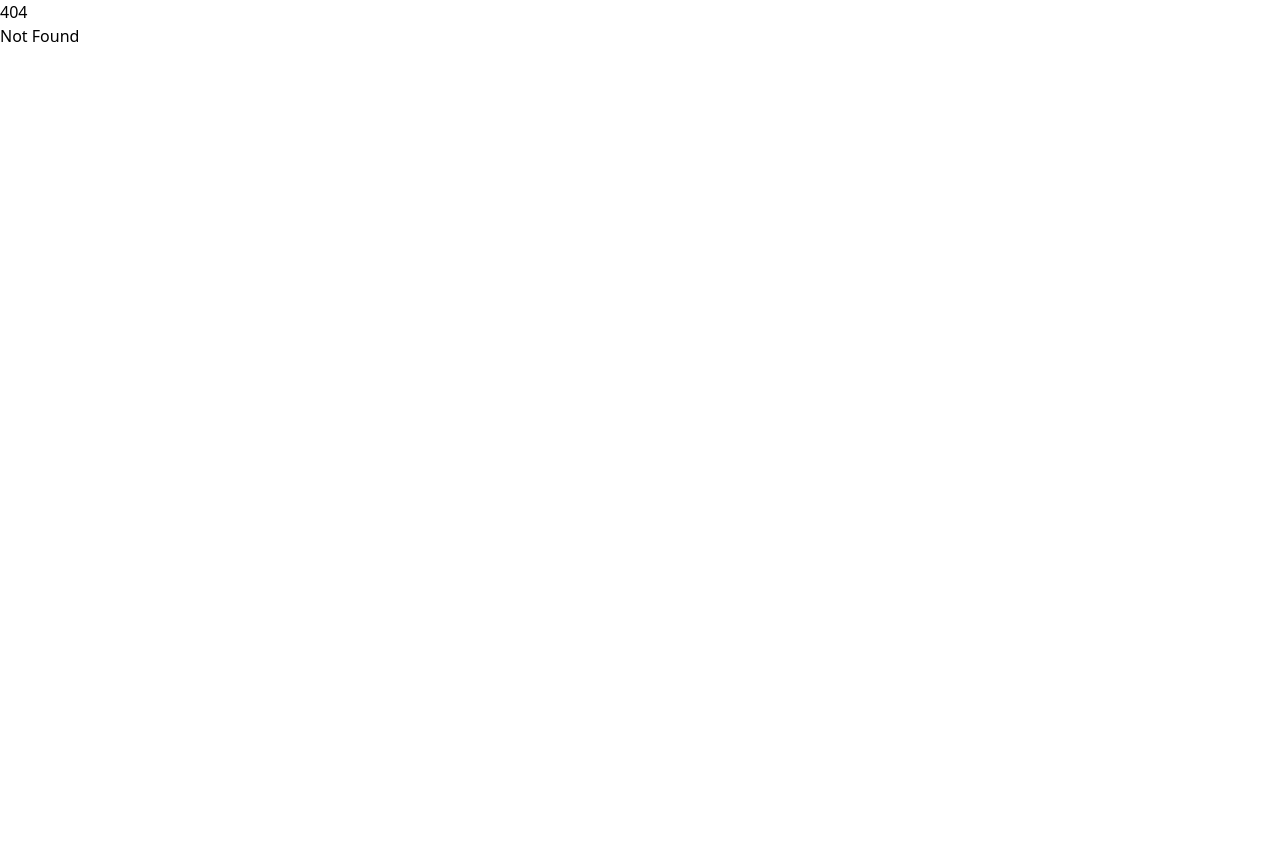
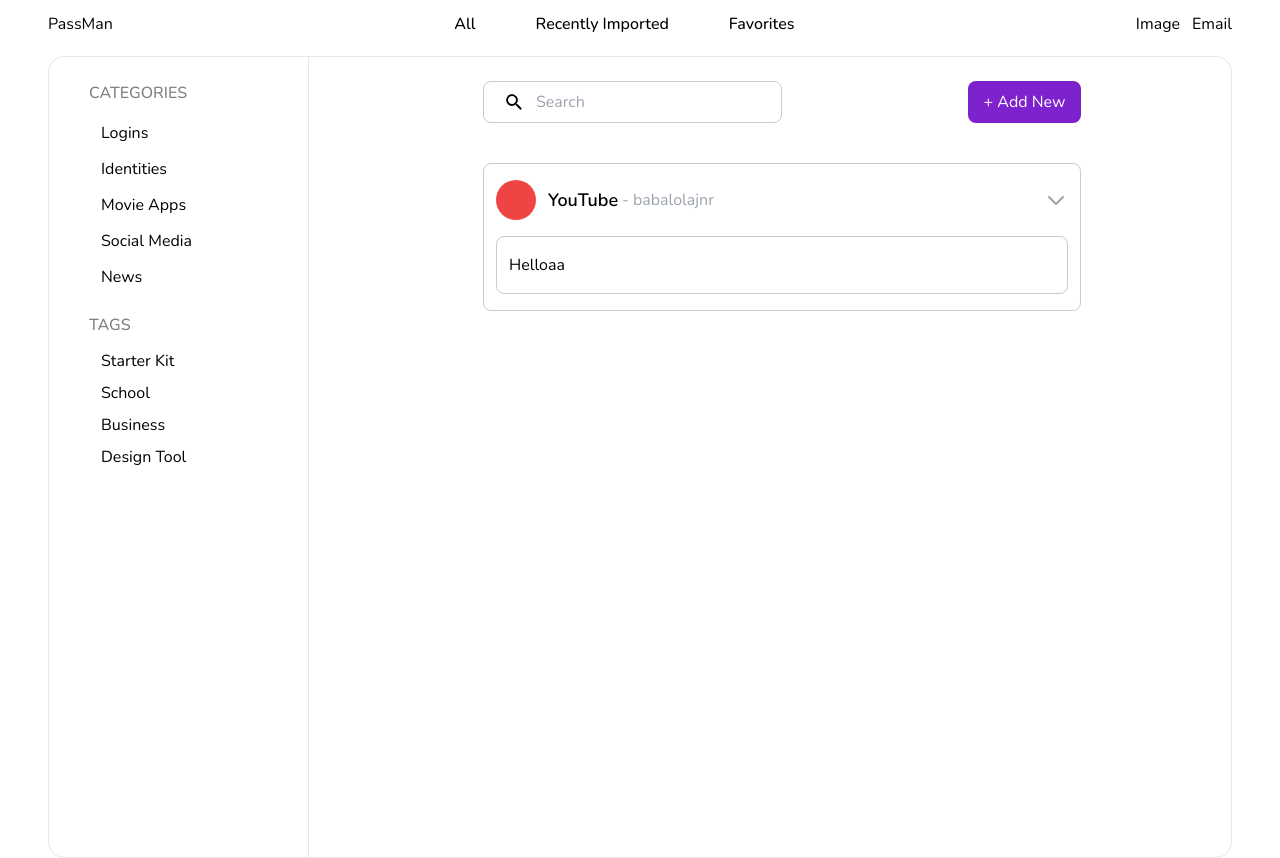
Before and after one commit to babalolajnr/password_manager, a SvelteKit app in the folder client/: page /dashboard/all in a window 1280 px wide. Before the commit this address had no page. Before the commit the page ends 800 px from the top, so only its background shows below. Built offline with nearby package versions, Linux system fonts and the light colour scheme.

Commit message:
feat: add dashboard

```diff
--- a/client/src/app.css
+++ b/client/src/app.css
@@ -1,3 +1,8 @@
+@import url('https://fonts.googleapis.com/css2?family=Nunito:ital,wght@0,200;0,300;0,400;0,500;0,600;0,700;0,800;0,900;0,1000;1,200;1,300;1,400;1,500;1,600;1,700;1,800;1,900;1,1000&display=swap');
 @tailwind base;
 @tailwind components;
 @tailwind utilities;
+
+.nunito {
+    font-family: 'Nunito', sans-serif;
+}
--- a/client/src/routes/dashboard/+layout.svelte
+++ b/client/src/routes/dashboard/+layout.svelte
@@ -1,59 +1,35 @@
 <script lang="ts">
+	import NavBar from './components/NavBar.svelte';
+	import SearchIcon from './components/SearchIcon.svelte';
+	import SideBar from './components/SideBar.svelte';
 </script>
 
-<div class="flex flex-col mt-3 mx-12">
+<div class="flex flex-col mt-3 mx-12 nunito">
 	<header class="flex justify-between">
 		<div>PassMan</div>
-		<nav>
-			<ul class="flex gap-3 items-center font-medium">
-				<li
-					class="px-6 py-2 rounded-lg hover:bg-slate-600 hover:bg-opacity-10 cursor-pointer transition-all duration-150"
-				>
-					All
-				</li>
-				<li
-					class="px-6 py-2 rounded-lg hover:bg-slate-600 hover:bg-opacity-10 cursor-pointer transition-all duration-150"
-				>
-					Recently Imported
-				</li>
-				<li
-					class="px-6 py-2 rounded-lg hover:bg-slate-600 hover:bg-opacity-10 cursor-pointer transition-all duration-150"
-				>
-					Favorites
-				</li>
-			</ul>
-		</nav>
+		<NavBar />
 		<div class="flex gap-3">
 			<div>Image</div>
 			<div>Email</div>
 		</div>
 	</header>
 	<div class="border rounded-2xl flex mt-5">
-		<aside class="px-4 min-h-screen mx-6 basis-1/5 border-r">
-			<div class="flex flex-col gap-5 mt-6">
-				<div class="flex flex-col gap-3">
-					<h3 class="font-medium text-black text-opacity-50">CATEGORIES</h3>
-					<ul class="flex flex-col gap-2 ml-3">
-						<li>Logins</li>
-						<li>Identities</li>
-						<li>Movie Apps</li>
-						<li>Social Media</li>
-						<li>News</li>
-					</ul>
+		<SideBar />
+		<div class="grow flex justify-center">
+			<div class="mt-6 w-2/3 flex flex-col gap-10">
+				<div class="flex justify-between">
+					<div
+						class="flex items-center border border-black border-opacity-20 rounded-lg w-1/2 px-2 py-2"
+					>
+						<SearchIcon />
+						<input type="text" placeholder="Search" class="w-full outline-none" />
+					</div>
+					<button class="px-4 rounded-lg shadow-inner bg-purple-700 text-white">+ Add New</button>
 				</div>
-				<div class="flex flex-col gap-3">
-					<h3 class="font-medium text-black text-opacity-50">TAGS</h3>
-					<ul class="flex flex-col gap-2 ml-3">
-						<li>Starter Kit</li>
-						<li>School</li>
-						<li>Business</li>
-						<li>Design Tool</li>
-					</ul>
+				<div>
+					<slot />
 				</div>
 			</div>
-		</aside>
-		<div>
-			<slot />
 		</div>
 	</div>
 </div>
--- /dev/null
+++ b/client/src/routes/dashboard/all/+page.svelte
@@ -0,0 +1,37 @@
+<ul>
+	<li class="border border-black border-opacity-20 rounded-lg py-4 px-3 flex flex-col gap-4">
+		<div class="lg:flex justify-between">
+			<div class="lg:flex gap-3">
+				<div class="h-10 w-10 rounded-full bg-red-500" />
+				<div class="flex items-center gap-1">
+					<h3 class="text-lg font-semibold">YouTube</h3>
+					<div class="flex items-baseline gap-1">
+						<span class="text-gray-400"> - </span>
+						<p class="text-gray-400">babalolajnr</p>
+					</div>
+				</div>
+			</div>
+			<div class="flex">
+				<!-- Collapse Icon -->
+				<div class="flex justify-end">
+					<button class="focus:outline-none">
+						<svg
+							class="w-6 h-6 text-gray-400"
+							fill="none"
+							stroke-linecap="round"
+							stroke-linejoin="round"
+							stroke-width="2"
+							viewBox="0 0 24 24"
+							stroke="currentColor"
+						>
+							<path d="M19 9l-7 7-7-7" />
+						</svg>
+					</button>
+				</div>
+			</div>
+		</div>
+        <div class="border border-black border-opacity-20 rounded-lg py-4 px-3">
+            Helloaa
+        </div>
+	</li>
+</ul>
--- /dev/null
+++ b/client/src/routes/dashboard/components/NavBar.svelte
@@ -0,0 +1,28 @@
+<nav>
+	<ul class="flex gap-3 items-center font-medium">
+		<li>
+			<a
+				href="/dashboard/all"
+				class="px-6 py-2 rounded-lg hover:bg-slate-600 hover:bg-opacity-10 cursor-pointer transition-all duration-150"
+			>
+				All
+			</a>
+		</li>
+		<li>
+			<a
+				href="#"
+				class="px-6 py-2 rounded-lg hover:bg-slate-600 hover:bg-opacity-10 cursor-pointer transition-all duration-150"
+			>
+				Recently Imported
+			</a>
+		</li>
+		<li>
+			<a
+				href="#"
+				class="px-6 py-2 rounded-lg hover:bg-slate-600 hover:bg-opacity-10 cursor-pointer transition-all duration-150"
+			>
+				Favorites
+			</a>
+		</li>
+	</ul>
+</nav>
--- /dev/null
+++ b/client/src/routes/dashboard/components/SearchIcon.svelte
@@ -0,0 +1,6 @@
+<svg width="52" height="52" viewBox="0 0 52 52" fill="none" xmlns="http://www.w3.org/2000/svg" class="h-4">
+	<path
+		d="M37.2083 32.8333H34.9042L34.0875 32.0458C37.0446 28.6159 38.6699 24.237 38.6667 19.7083C38.6667 15.9587 37.5548 12.2933 35.4716 9.17565C33.3884 6.05797 30.4276 3.62803 26.9634 2.19312C23.4992 0.758207 19.6873 0.382768 16.0098 1.11428C12.3322 1.84579 8.95415 3.6514 6.30278 6.30277C3.6514 8.95414 1.8458 12.3322 1.11429 16.0097C0.382776 19.6873 0.758214 23.4992 2.19313 26.9634C3.62804 30.4276 6.05797 33.3884 9.17566 35.4716C12.2933 37.5548 15.9587 38.6667 19.7083 38.6667C24.4042 38.6667 28.7208 36.9458 32.0458 34.0875L32.8333 34.9042V37.2083L47.4167 51.7625L51.7625 47.4167L37.2083 32.8333ZM19.7083 32.8333C12.4458 32.8333 6.58334 26.9708 6.58334 19.7083C6.58334 12.4458 12.4458 6.58333 19.7083 6.58333C26.9708 6.58333 32.8333 12.4458 32.8333 19.7083C32.8333 26.9708 26.9708 32.8333 19.7083 32.8333Z"
+		fill="black"
+	/>
+</svg>
--- /dev/null
+++ b/client/src/routes/dashboard/components/SideBar.svelte
@@ -0,0 +1,23 @@
+<aside class="px-4 min-h-screen mx-6 basis-1/5 border-r">
+	<div class="flex flex-col gap-6 mt-6">
+		<div class="flex flex-col gap-4">
+			<h3 class="font-medium text-black text-opacity-50">CATEGORIES</h3>
+			<ul class="flex flex-col gap-3 ml-3">
+				<li>Logins</li>
+				<li>Identities</li>
+				<li>Movie Apps</li>
+				<li>Social Media</li>
+				<li>News</li>
+			</ul>
+		</div>
+		<div class="flex flex-col gap-3">
+			<h3 class="font-medium text-black text-opacity-50">TAGS</h3>
+			<ul class="flex flex-col gap-2 ml-3">
+				<li>Starter Kit</li>
+				<li>School</li>
+				<li>Business</li>
+				<li>Design Tool</li>
+			</ul>
+		</div>
+	</div>
+</aside>
```
